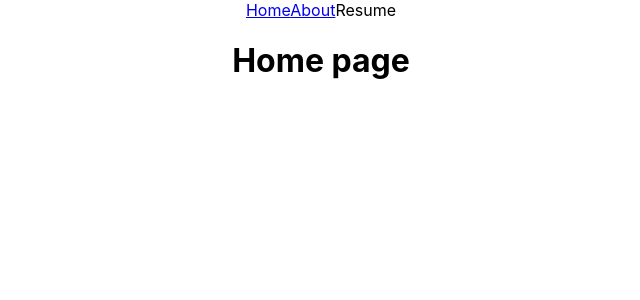
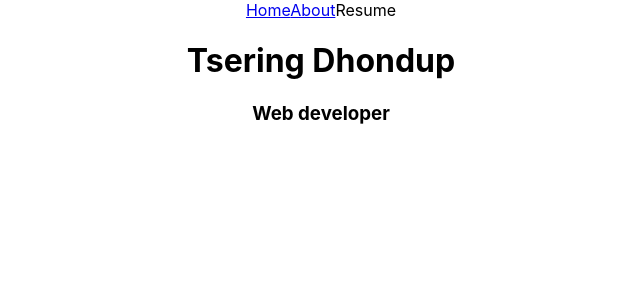
Before and after one commit to Tsedhondup/Portfolio, a React (Create React App) app: page / in a window 1280 px wide. Shown: the top 300 px of the page, without its empty margins (319-959 px from the left). Built offline with nearby package versions, Linux system fonts and the light colour scheme.

Commit message:
LandingDisplay Component creatd

```diff
--- /dev/null
+++ b/src/Components/LandingDisplay/LandingDisplay.js
@@ -0,0 +1,9 @@
+const LandingDisplay = () => {
+  return (
+    <>
+      <h1>Tsering Dhondup</h1>
+      <h3>Web developer</h3>
+    </>
+  );
+};
+export default LandingDisplay
--- a/src/Pages/HomePage/HomePage.js
+++ b/src/Pages/HomePage/HomePage.js
@@ -1,7 +1,8 @@
+import LandingDisplay from "../../Components/LandingDisplay/LandingDisplay";
 const HomePage = () => {
   return (
     <>
-      <h1>Home page</h1>
+      <LandingDisplay />
     </>
   );
 };
```
Also changed, not shown: src/Components/LandingDisplay/LandingDisplay.scss (added).
